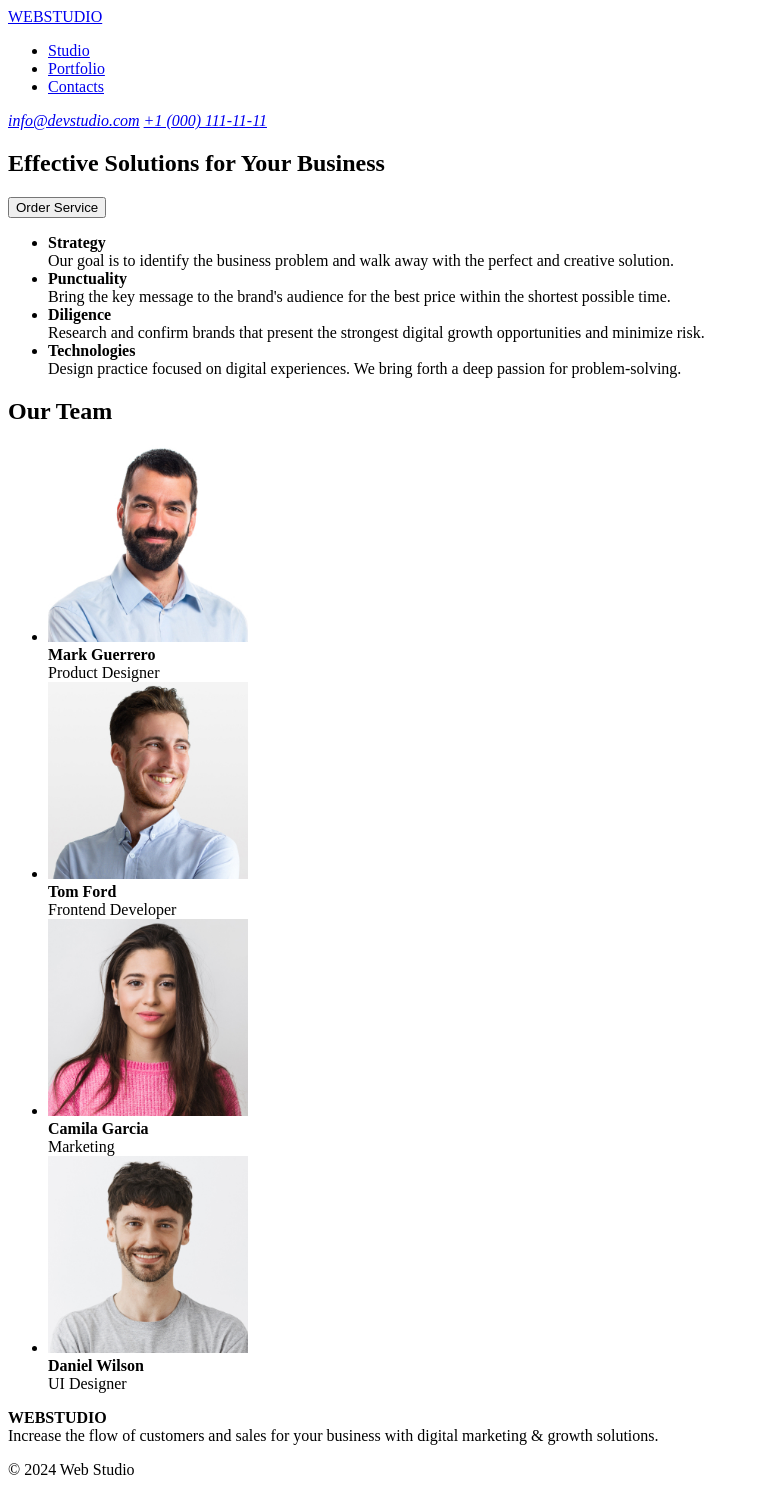
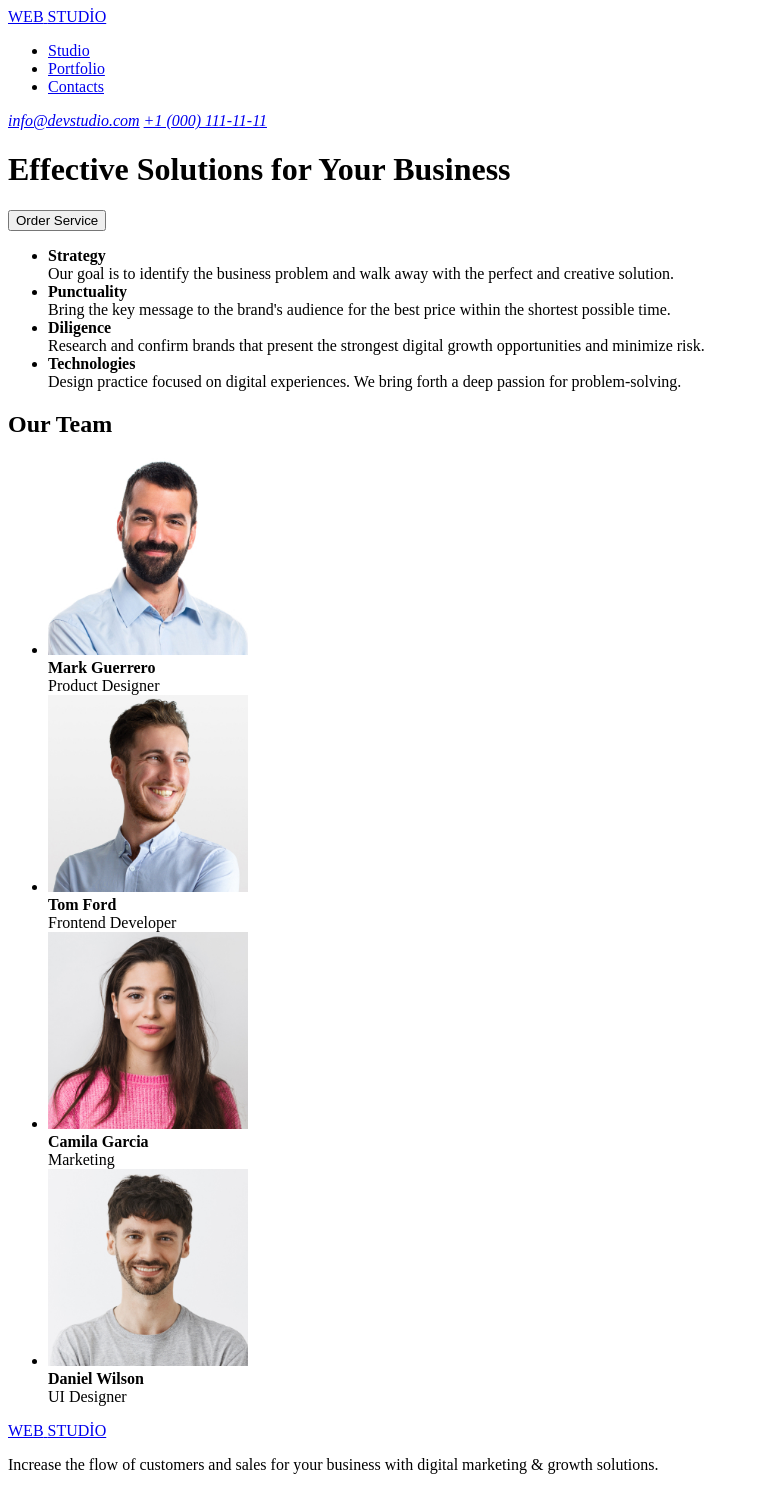
Before and after one commit to berilgunaydin/goit-markup-hw-01, a plain HTML site: page index.html in a window 1280 px wide. Shown: the whole page, without its empty margins (0-759 px from the left). Drawn offline with Linux system fonts and the light colour scheme.

Commit message:
Düzenleme

```diff
--- a/index.html
+++ b/index.html
@@ -1,14 +1,21 @@
 <!DOCTYPE html>
+
 <html lang="en">
 <head>
-<title>Effective Solutions for Your Business</title>
+    <meta charset="UTF-8">
+    <meta name="viewport" content="width=device-width, initial-scale=1.0">
+    <title>GOİT-MARKUP-HW-01></title>
 </head>
+
 <body>
-    <!-- Header -->
+    <a href="#"  target="self">
+        <span>WEB</span>
+        <span>STUDİO</span>
+        </a>
     <header>
         <nav>
-            <a href="index.html" class="logo">WEBSTUDIO</a>
-            <ul>
+
+                <ul>
                 <li><a href="#">Studio</a></li>
                 <li><a href="#">Portfolio</a></li>
                 <li><a href="#">Contacts</a></li>
@@ -22,7 +29,7 @@
 
     <!-- Main Content -->
     <main>
-        <h2>Effective Solutions for Your Business</h2>
+        <h1>Effective Solutions for Your Business</h1>
 
         <!-- Order Service Button -->
         <button type="button">Order Service</button>
@@ -55,14 +62,16 @@
                 <strong>Daniel Wilson</strong><br>UI Designer
             </li>
         </ul>
-
-        <!-- Webstudio Promotion -->
-        <p><strong>WEBSTUDIO</strong><br>Increase the flow of customers and sales for your business with digital marketing & growth solutions.</p>
     </main>
-
-    <!-- Footer Section -->
     <footer>
-        <p>&copy; 2024 Web Studio</p>
+        <a href ="index.html">
+            <span>WEB</span>
+            <span>STUDİO</span>
+        </a>
+     <p>
+        Increase the flow of customers and sales for your business with digital
+        marketing & growth solutions.
+    </p>
     </footer>
 </body>
 </html>
```
